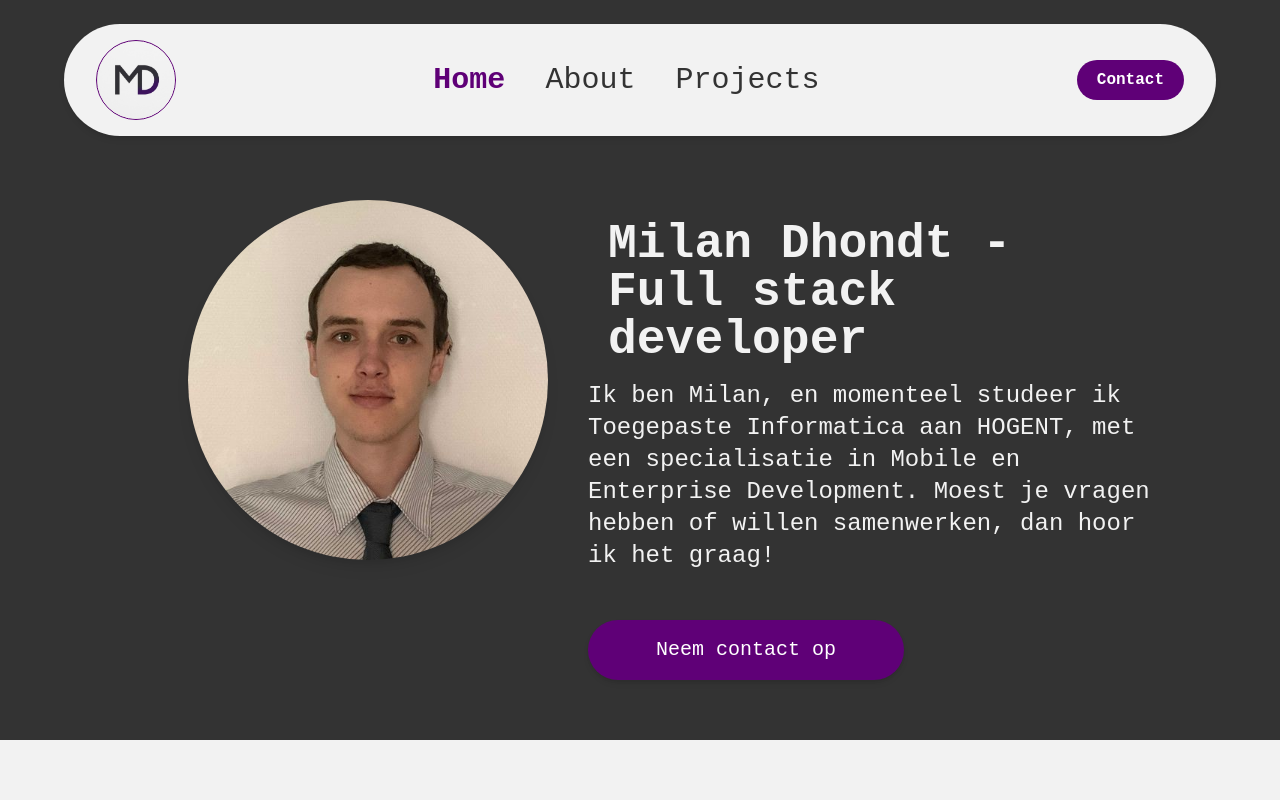
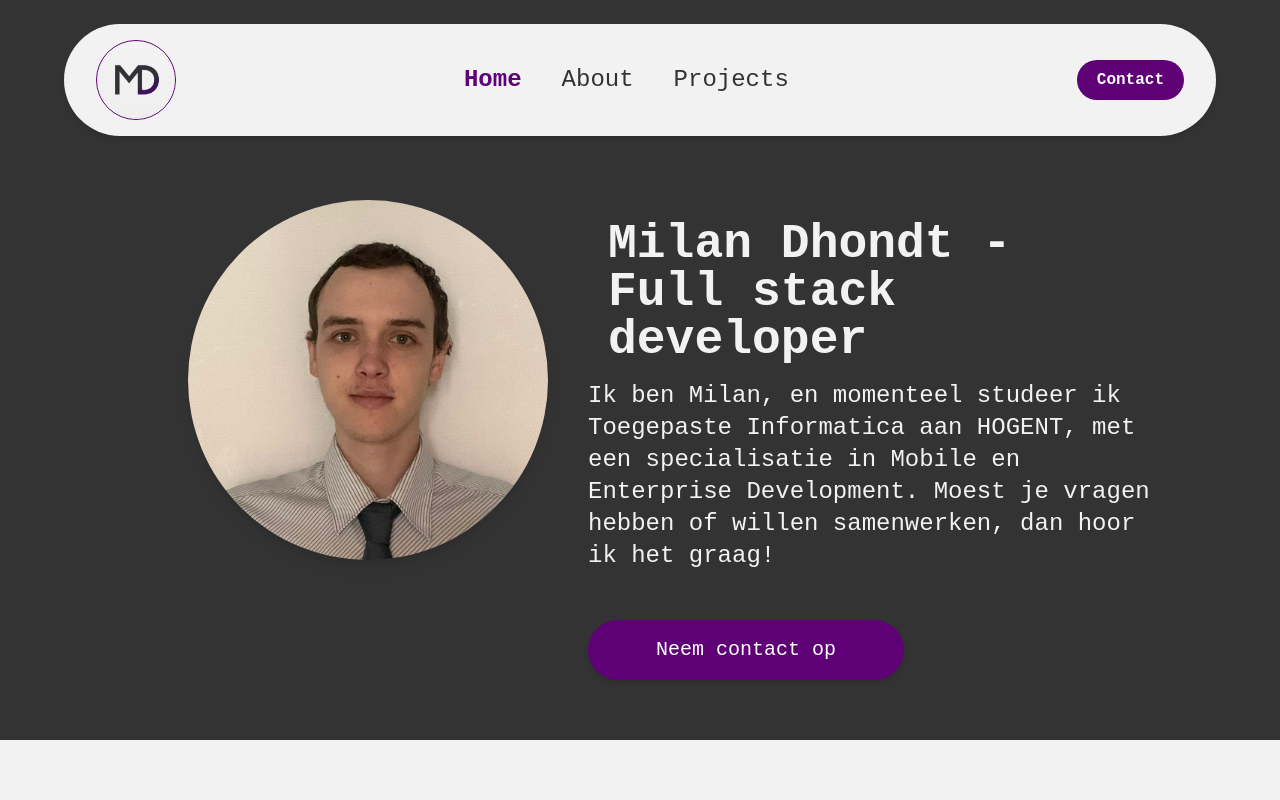
Before and after one commit to milandhondt/Portfolio, a React (Vite) app in the folder Portfolio/: page / in a window 1280 px wide. Shown: the top 800 px of the page. Built offline with nearby package versions, Linux system fonts and the light colour scheme; no server answers; a web font is replaced by a local one.

Commit message:
Made the navbar links a tad smaller

```diff
--- a/Portfolio/src/components/Navbar/NavbarDesktop.jsx
+++ b/Portfolio/src/components/Navbar/NavbarDesktop.jsx
@@ -16,9 +16,9 @@ const NavbarDesktop = () => {
       </Link>
 
       <div className="flex-1 flex justify-center space-x-10 text-[#333333] font-medium text-lg">
-        <Link to="/" className={`text-3xl hover:text-[#5F0077] transition ${currentPath === "/" ? "text-[#5F0077] font-semibold" : ""}`}>Home</Link>
-        <Link to="/about" className={`text-3xl hover:text-[#5F0077] transition ${currentPath === "/about" ? "text-[#5F0077] font-semibold" : ""}`}>About</Link>
-        <Link to="/projects" className={`text-3xl hover:text-[#5F0077] transition ${currentPath === "/projects" ? "text-[#5F0077] font-semibold" : ""}`}>Projects</Link>
+        <Link to="/" className={`text-2xl hover:text-[#5F0077] transition ${currentPath === "/" ? "text-[#5F0077] font-semibold" : ""}`}>Home</Link>
+        <Link to="/about" className={`text-2xl hover:text-[#5F0077] transition ${currentPath === "/about" ? "text-[#5F0077] font-semibold" : ""}`}>About</Link>
+        <Link to="/projects" className={`text-2xl hover:text-[#5F0077] transition ${currentPath === "/projects" ? "text-[#5F0077] font-semibold" : ""}`}>Projects</Link>
       </div>
 
       <Link
```
